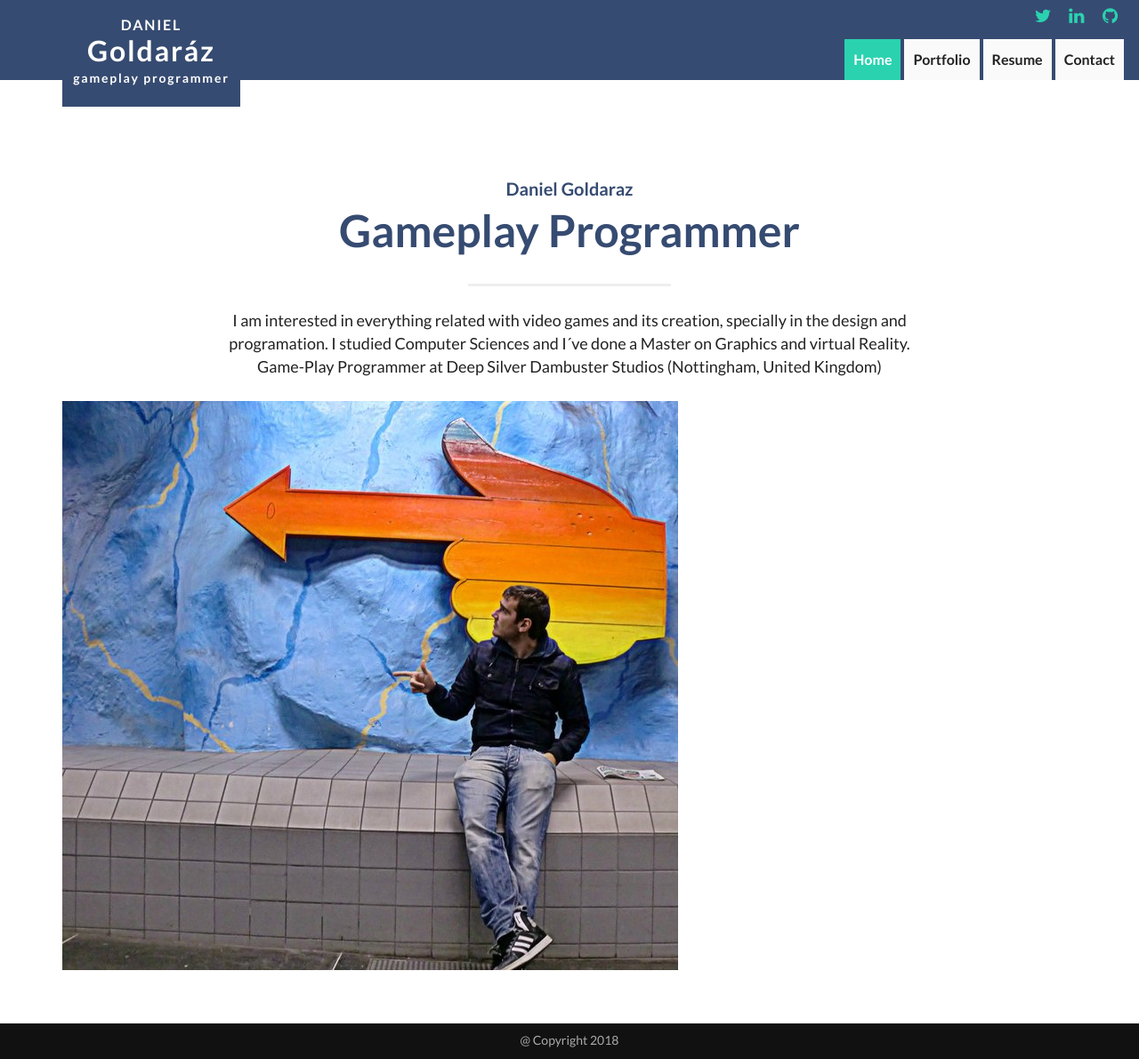
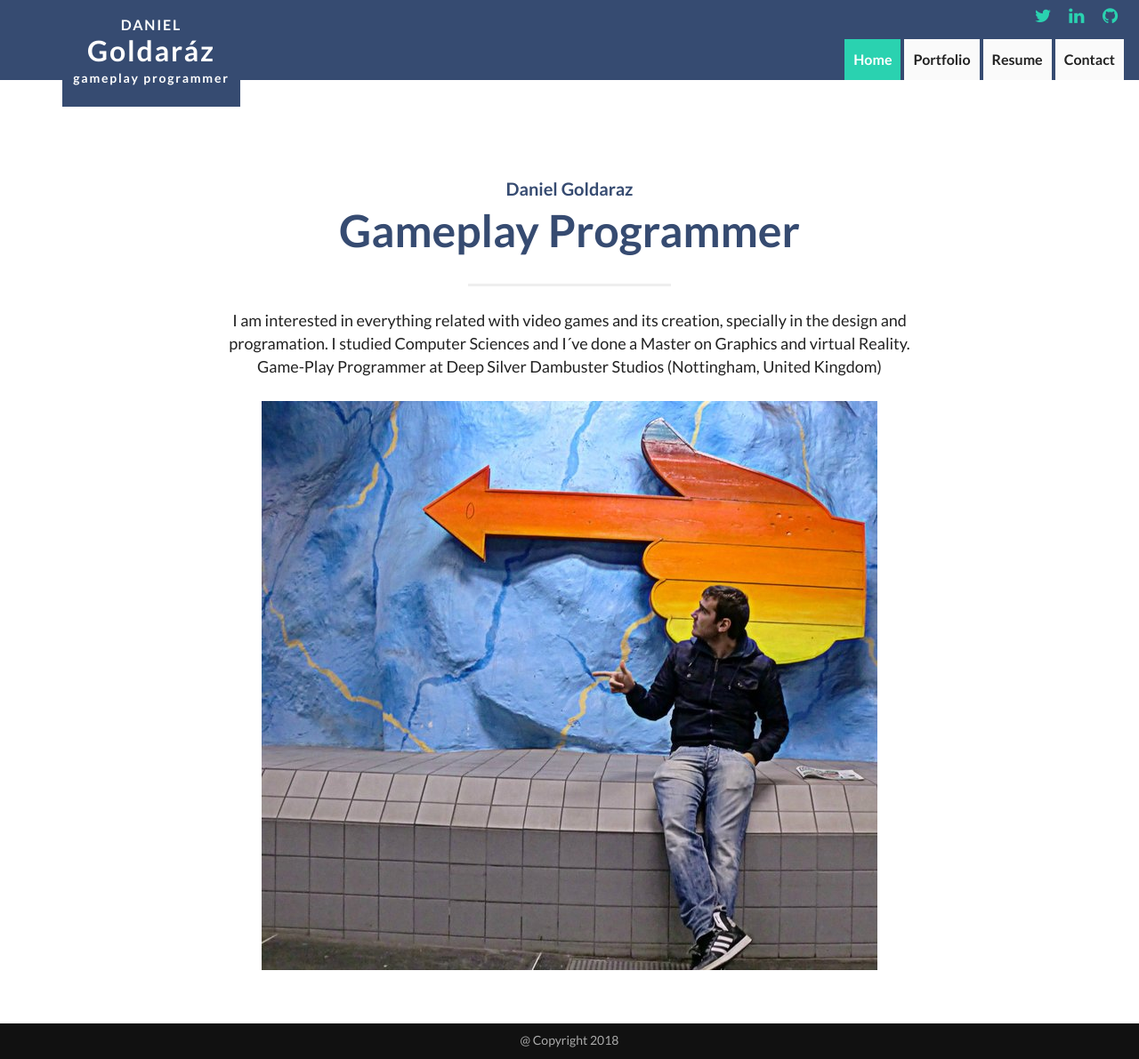
Before and after one commit to dgoldaraz/dgoldaraz.github.io, a Jekyll site: the page built from index.html, in a window 1280 px wide and 1191 px high. Shown: the whole window at 89% size. Built offline with Jekyll 4.4.1, drawn with Linux system fonts in a browser that asks for light colours; nearby versions of some CDN libraries.

Commit message:
image centraled

```diff
--- a/index.html
+++ b/index.html
@@ -25,7 +25,7 @@ isContactActive:
 				</div>
 			</div>
 			<div class="row">
-				<img src="https://dgoldaraz.github.io/assets/img/profile.jpg" alt="" class="img-responsive">
+				<img style="margin:auto;" src="https://dgoldaraz.github.io/assets/img/profile.jpg" alt="" class="img-responsive">
 			</div>
 		</div>
 	</div>
```
